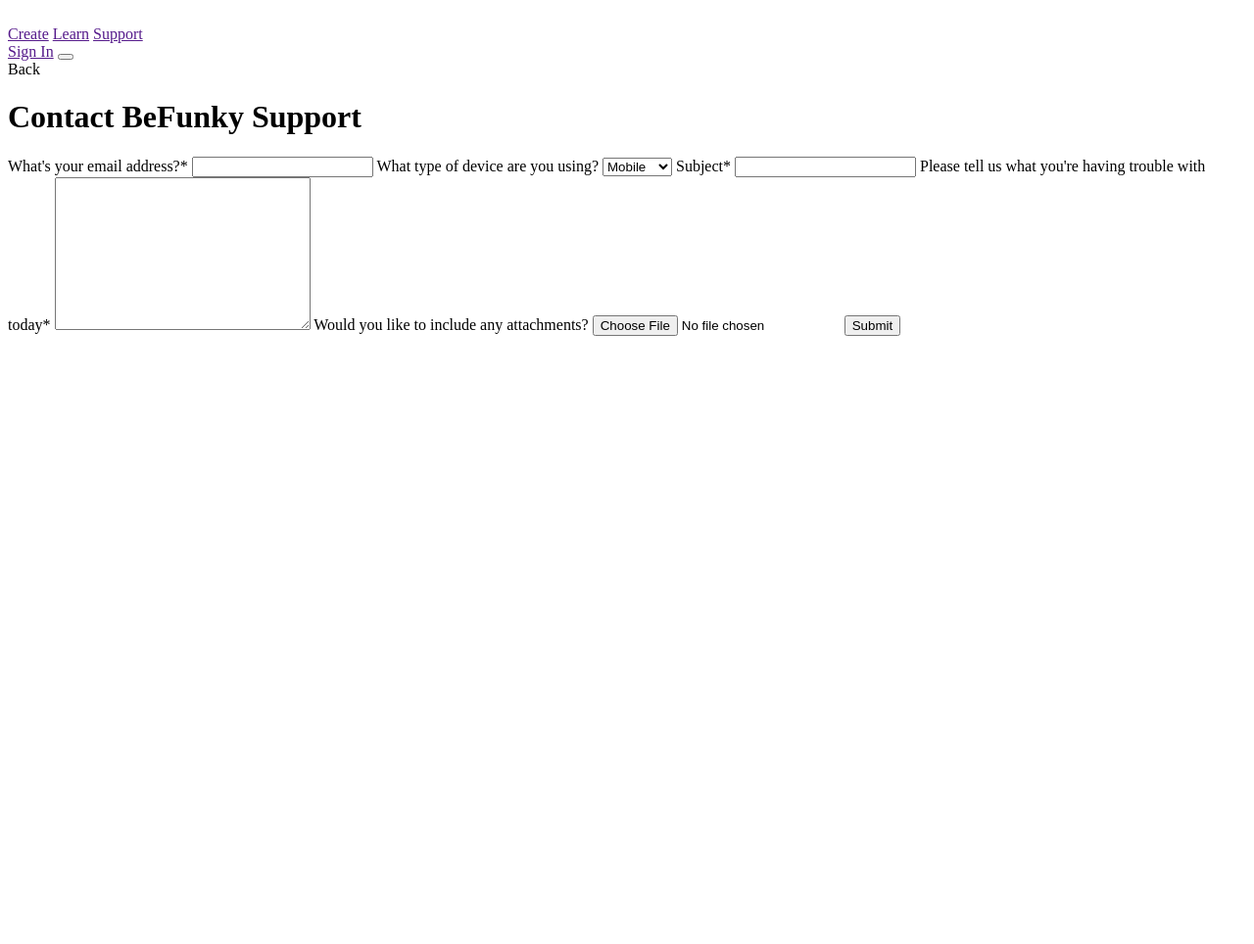
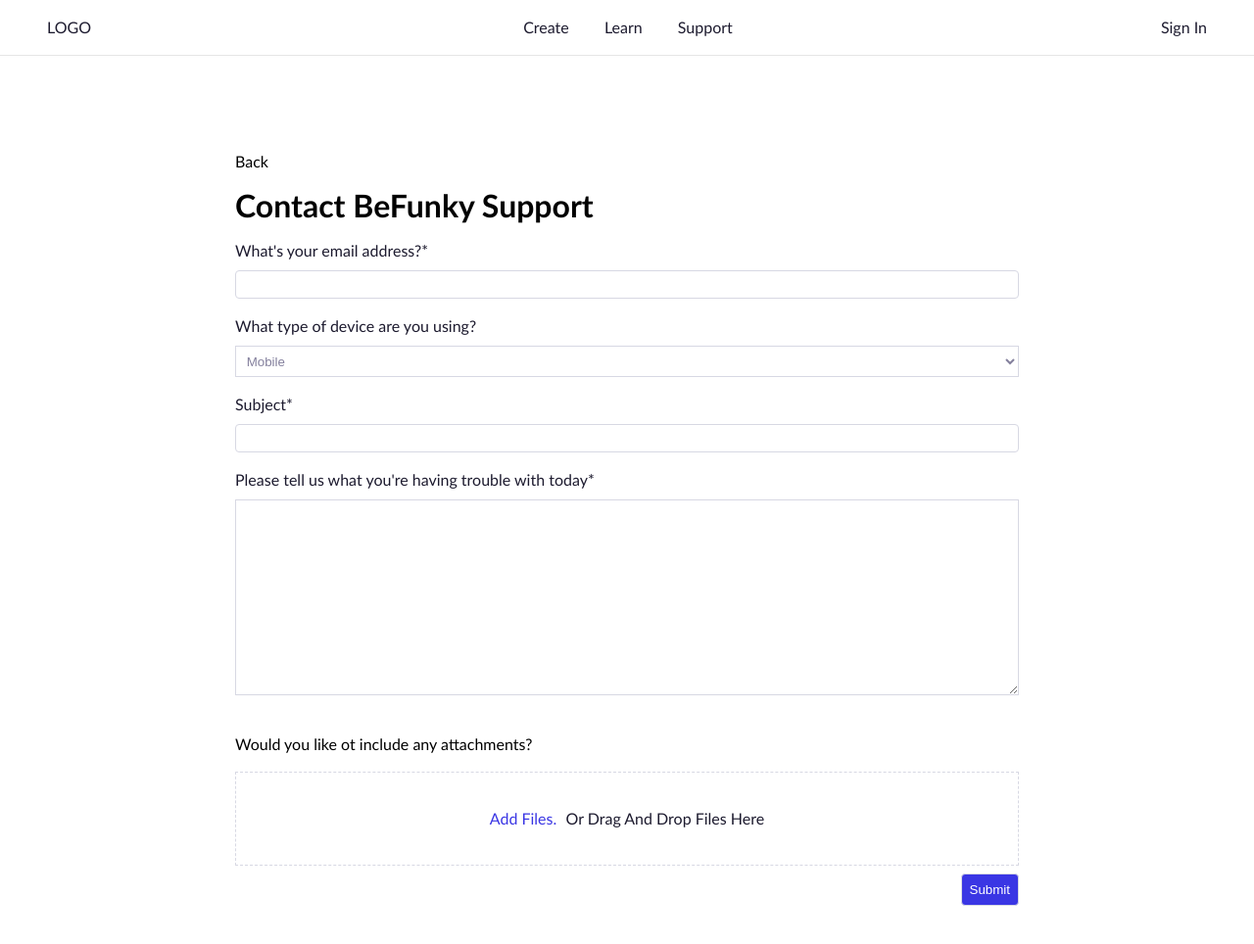
Before and after one commit to michaelpgalen/BeFunky, a plain HTML site: page form.html in a window 1280 px wide. Shown: the whole page at 98% size. Before the commit the page ends 800 px from the top, so only its background shows below. Drawn offline with Linux system fonts and the light colour scheme.

Commit message:
Finishes static stykles and state 1

```diff
--- a/form.html
+++ b/form.html
@@ -5,13 +5,15 @@
     <meta charset="UTF-8">
     <meta http-equiv="X-UA-Compatible" content="IE=edge">
     <meta name="viewport" content="width=device-width, initial-scale=1.0">
-    <title>BeFunky Support</title>
+    <title>BeFunky Contact</title>
+    <link rel="stylesheet" href="/styles.css">
 </head>
 <body>
     <header>
         <nav>
             <div class="logo-link">
                 <a href="/index.html">
+                    LOGO
                    <img src="" alt="">
                 </a>
             </div>
@@ -47,10 +49,13 @@
                 <label for="subject">Subject*</label>
                 <input type="text" id="subject">
                 <label for="message">Please tell us what you're having trouble with today*</label>
-                <textarea name="message" id="message" cols="30" rows="10"></textarea>
-                <label for="attachments">Would you like to include any attachments?</label>
-                <input type="file" name="attachments" id="attachments">
-                <input type="submit" value="Submit">
+                <textarea name="message" id="message" cols="" rows=""></textarea>
+                <p>Would you like ot include any attachments?</p>
+                <label class="file-attachment" for="attachments">
+                    <span>Add Files.</span> Or Drag And Drop Files Here
+                    <input type="file" name="attachments" id="attachments">
+                </label>
+                <input class="button" type="submit" value="Submit">
             </form>
         </div>
     </main>
--- /dev/null
+++ b/styles.css
@@ -0,0 +1,146 @@
+* {
+    box-sizing: border-box;
+}
+
+body {
+    font-size: 16px;
+    line-height: 1.5rem;
+    margin: 0;
+    font-family: 'Gill Sans', 'Gill Sans MT', Calibri, 'Trebuchet MS', sans-serif;
+}
+
+h1 {
+    font-size: 2rem;
+    font-weight: 600;
+}
+
+h2 {
+    font-size: 1.5rem;
+    font-weight: 400;
+    line-height: 2rem;
+}
+
+a {
+    text-decoration: none;
+    color: #1D1B2F;
+}
+
+nav {
+    display: flex;
+    flex-direction: row;
+    justify-content: space-between;
+    align-items: center;
+    padding: 1rem 2rem;
+    border-bottom: 1px solid rgba(0, 0, 0, 0.1);
+}
+
+nav div a {
+    margin: 0 1rem;
+}
+
+.navBar-menu-toggle {
+    display: none;
+}
+
+.container-content {
+    max-width: 800px;
+    margin: 6rem auto;
+}
+
+.questions-container {
+    display: flex;
+    flex-flow: row wrap;
+    justify-content: center;
+}
+
+.question-card {
+    display: flex;
+    align-items: center;
+    border: 1px solid rgba(0, 0, 0, 0.1);
+    border-radius: 8px;
+    padding: 1rem;
+    max-width: 300px;
+    margin: 1rem 0.5rem;
+}
+
+.txt-center {
+    text-align: center;
+}
+
+.button {
+    background-color: #3A36E4;
+    color: white;
+    padding: 8px;
+    border-radius: 4px;
+}
+
+.ic-angle {
+    padding-inline-start: 1rem;
+    font-size: 1.5rem;
+    font-weight: 200;
+}
+
+/* FORM STYLES */
+label {
+    display: block;
+    color: #1D1B2F;
+}
+
+input[type=file] {
+    display: none;
+}
+
+label span {
+    color: #3A36E4;
+    margin-inline-end: 1ch;
+}
+
+.file-attachment {
+    display: flex;
+    align-items: center;
+    justify-content: center;
+    color: #1D1B2F;
+    border: 1px dashed #D7D8E3;
+    height: 6rem;
+}
+
+.file-attachment:hover {
+    cursor: pointer;
+}
+
+input {
+    width: 100%;
+    padding: 6px 8px;
+    margin: 0.5rem 0 1rem 0;
+    border-radius: 4px;
+    border: 1px solid #D7D8E3;
+}
+
+input[type=submit] {
+    width: max-content;
+    float: inline-end;
+}
+
+
+/* input[type="file"]::file-selector-button {
+
+} */
+
+/* .upload-file {
+} */
+
+textarea {
+    width: 100%;
+    height: 15em;
+    margin: 0.5rem 0 1rem 0;
+    border: 1px solid #D7D8E3;
+}
+
+select {
+    width: 100%;
+    padding: 0.5em;
+    margin: 0.5rem 0 1rem 0;
+    background-color: white;
+    border: 1px solid #D7D8E3;
+    color: #84809D;
+}
```
Also changed, not shown: index.html (+13 -8 lines).
